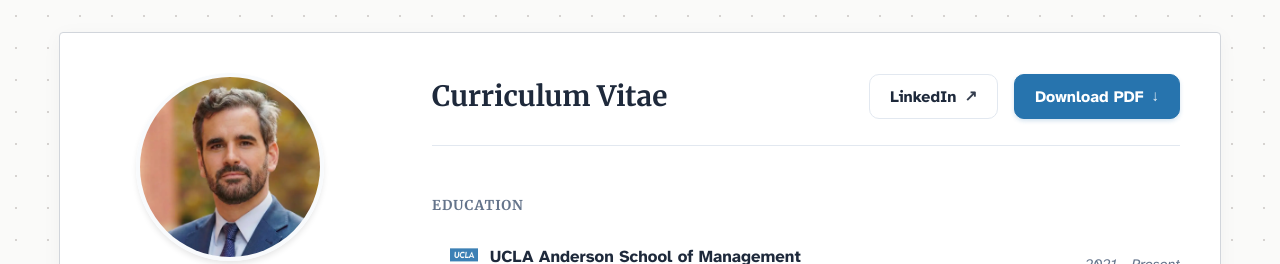
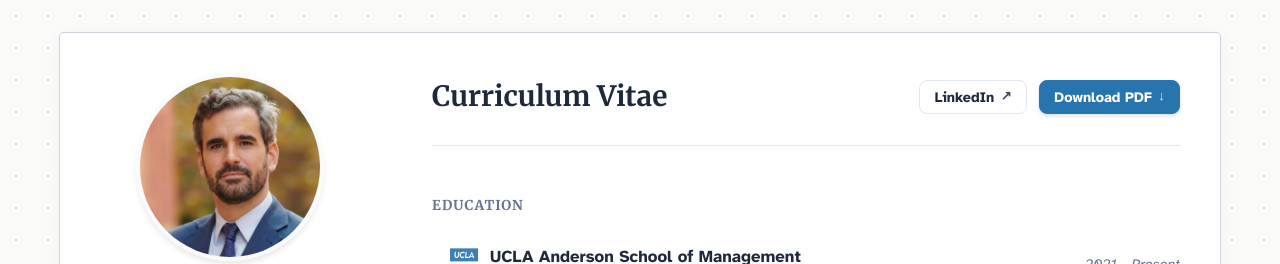
Before and after one commit to martins73/research-site, a Jekyll site: the page built from cv.html, in a window 1280 px wide. Shown: the top 264 px of the page. Built offline with Jekyll 4.4.1, drawn with Linux system fonts in a browser that asks for light colours.

Commit message:
Update style.css

```diff
--- a/assets/css/style.css
+++ b/assets/css/style.css
@@ -922,50 +922,46 @@ a .cv-logo:hover {
     color: var(--text-tertiary);
 }
 
-/* CV header actions */
+/* CV header actions, compact and balanced */
 .cv-actions {
     display: flex;
     align-items: center;
-    gap: var(--space-4);
-    flex-wrap: wrap;
+    gap: var(--space-3);
 }
 
 .cv-action-btn {
     display: inline-flex;
     align-items: center;
-    gap: var(--space-2);
+    gap: 0.4rem;
 
-    padding: 0.85rem 1.25rem;
-    border-radius: 10px;
+    padding: 0.55rem 0.9rem;
+    border-radius: 8px;
 
-    font-size: var(--text-lg);
+    font-size: var(--text-md);
     font-weight: 600;
     line-height: 1;
 
     text-decoration: none;
-    transition: transform 0.15s ease, background-color 0.15s ease, color 0.15s ease, border-color 0.15s ease;
-}
+    white-space: nowrap;
 
-.cv-action-btn:hover {
-    transform: translateY(-1px);
+    transition: background-color 0.15s ease, color 0.15s ease, border-color 0.15s ease;
 }
 
 .cv-action-btn span {
-    font-size: 0.95em;
-    opacity: 0.9;
+    font-size: 0.9em;
+    opacity: 0.85;
 }
 
-/* Mobile: stack cleanly */
 @media (max-width: 768px) {
     .cv-actions {
-        width: 100%;
-        flex-direction: column;
-        align-items: stretch;
+        width: auto;
+        flex-direction: row;
+        align-items: center;
     }
 
     .cv-action-btn {
+        width: auto;
         justify-content: center;
-        width: 100%;
     }
 }
 
```
